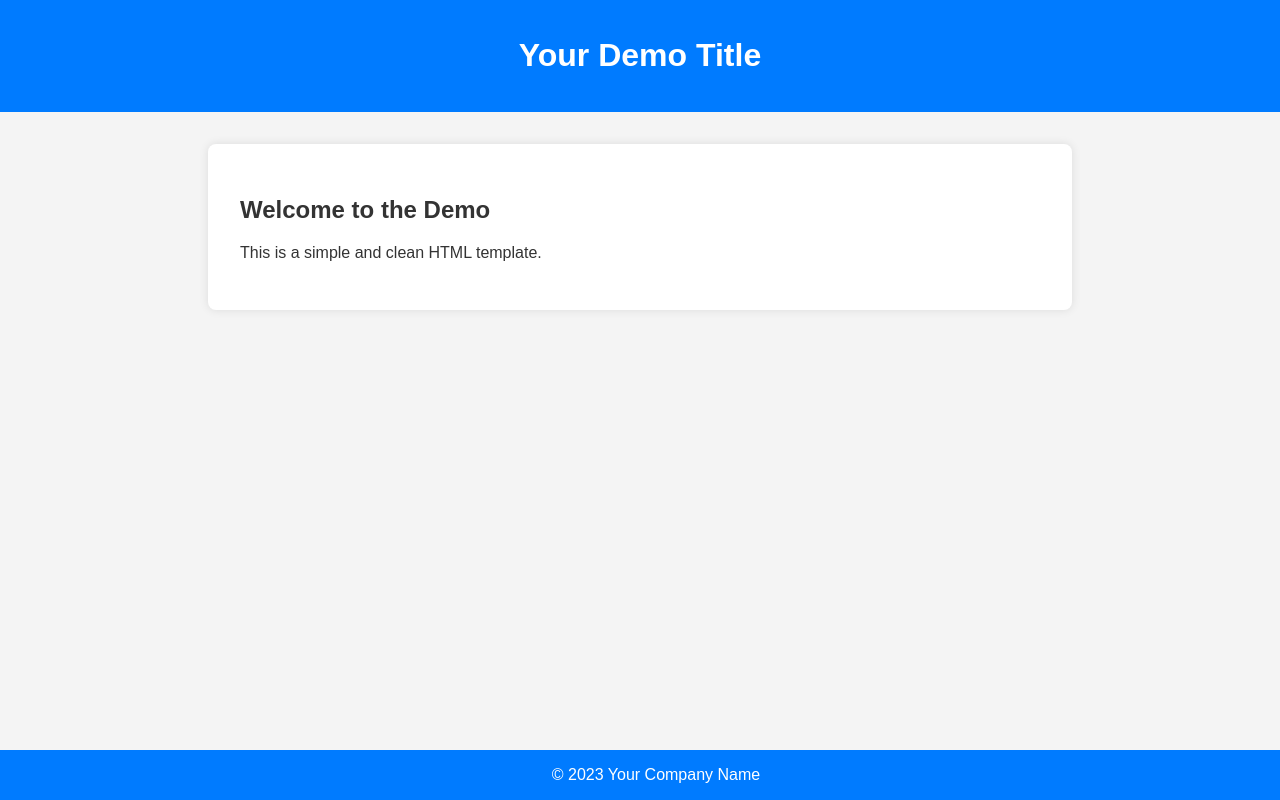
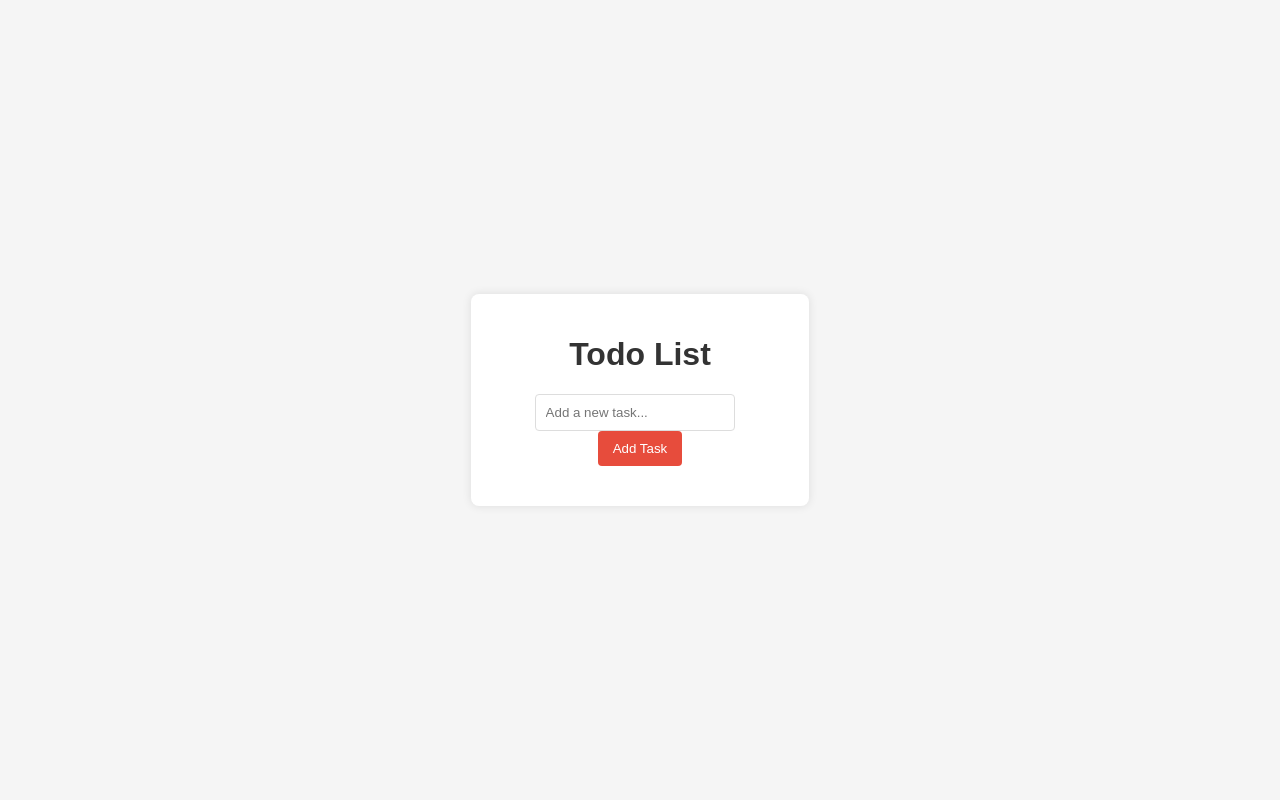
Before and after one commit to ArjunMnn/AWS-devops-cicd, a plain HTML site: page index.html in a window 1280 px wide. Drawn offline with Linux system fonts and the light colour scheme.

Commit message:
changed files

```diff
--- /dev/null
+++ b/app.js
@@ -0,0 +1,30 @@
+// Function to add a new task
+function addTask() {
+    var taskInput = document.getElementById("taskInput");
+    var taskList = document.getElementById("taskList");
+
+    if (taskInput.value.trim() === "") {
+        alert("Please enter a task!");
+        return;
+    }
+
+    // Create a new list item
+    var listItem = document.createElement("li");
+    listItem.textContent = taskInput.value;
+
+    // Create a delete button
+    var deleteButton = document.createElement("button");
+    deleteButton.textContent = "Delete";
+    deleteButton.onclick = function () {
+        taskList.removeChild(listItem);
+    };
+
+    // Append the delete button to the list item
+    listItem.appendChild(deleteButton);
+
+    // Append the list item to the task list
+    taskList.appendChild(listItem);
+
+    // Clear the input field
+    taskInput.value = "";
+}
--- a/index.html
+++ b/index.html
@@ -3,58 +3,20 @@
 <head>
     <meta charset="UTF-8">
     <meta name="viewport" content="width=device-width, initial-scale=1.0">
-    <title>Your Demo Title</title>
-    <style>
-        body {
-            font-family: 'Arial', sans-serif;
-            margin: 0;
-            padding: 0;
-            background-color: #f4f4f4;
-            color: #333;
-        }
-
-        header {
-            background-color: #007bff;
-            padding: 1rem;
-            text-align: center;
-            color: #fff;
-        }
-
-        section {
-            max-width: 800px;
-            margin: 2rem auto;
-            padding: 2rem;
-            background-color: #fff;
-            border-radius: 8px;
-            box-shadow: 0 0 10px rgba(0, 0, 0, 0.1);
-        }
-
-        footer {
-            text-align: center;
-            padding: 1rem;
-            background-color: #007bff;
-            color: #fff;
-            position: fixed;
-            bottom: 0;
-            width: 100%;
-        }
-    </style>
+    <title>Todo List App</title>
+    <link rel="stylesheet" href="styles.css">
 </head>
 <body>
 
-<header>
-    <h1>Your Demo Title</h1>
-</header>
+    <div class="container">
+        <h1>Todo List</h1>
+        <div class="input-container">
+            <input type="text" id="taskInput" placeholder="Add a new task...">
+            <button onclick="addTask()">Add Task</button>
+        </div>
+        <ul id="taskList"></ul>
+    </div>
 
-<section>
-    <h2>Welcome to the Demo</h2>
-    <p>This is a simple and clean HTML template.</p>
-    <!-- Add your demo content here -->
-</section>
-
-<footer>
-    &copy; 2023 Your Company Name
-</footer>
-
+    <script src="app.js"></script>
 </body>
 </html>
--- /dev/null
+++ b/styles.css
@@ -0,0 +1,73 @@
+body {
+    font-family: 'Arial', sans-serif;
+    background-color: #f5f5f5;
+    margin: 0;
+    display: flex;
+    justify-content: center;
+    align-items: center;
+    height: 100vh;
+}
+
+.container {
+    background-color: #fff;
+    padding: 20px;
+    border-radius: 8px;
+    box-shadow: 0 0 10px rgba(0, 0, 0, 0.1);
+    text-align: center;
+}
+
+h1 {
+    color: #333;
+}
+
+.input-container {
+    margin-bottom: 20px;
+}
+
+input {
+    padding: 10px;
+    width: 60%;
+    border: 1px solid #ddd;
+    border-radius: 4px;
+    margin-right: 10px;
+}
+
+button {
+    padding: 10px 15px;
+    background-color: #4caf50;
+    color: #fff;
+    border: none;
+    border-radius: 4px;
+    cursor: pointer;
+}
+
+button:hover {
+    background-color: #45a049;
+}
+
+ul {
+    list-style-type: none;
+    padding: 0;
+}
+
+li {
+    background-color: #f9f9f9;
+    padding: 10px;
+    border-radius: 4px;
+    margin-bottom: 8px;
+    display: flex;
+    justify-content: space-between;
+    align-items: center;
+}
+
+button {
+    background-color: #e74c3c;
+    color: #fff;
+    border: none;
+    border-radius: 4px;
+    cursor: pointer;
+}
+
+button:hover {
+    background-color: #c0392b;
+}
```
Also changed, not shown: 1 other file.
